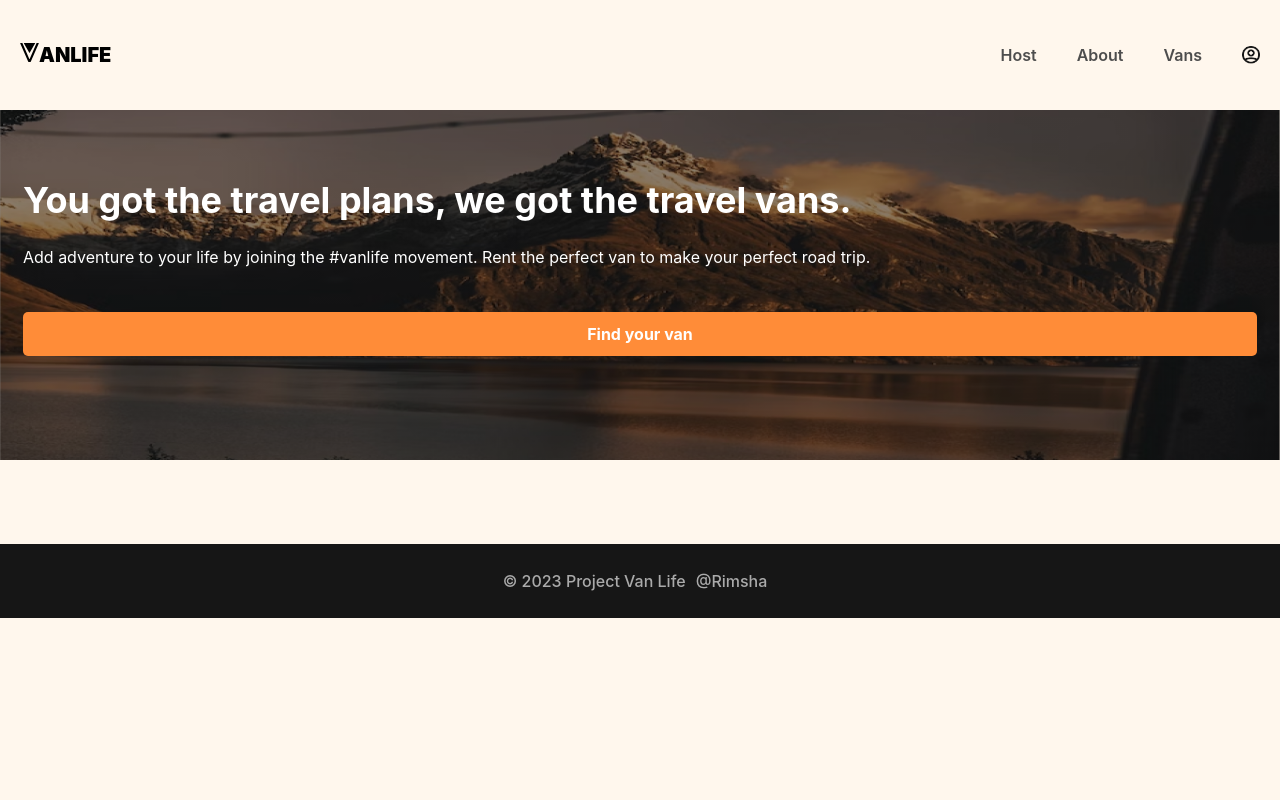
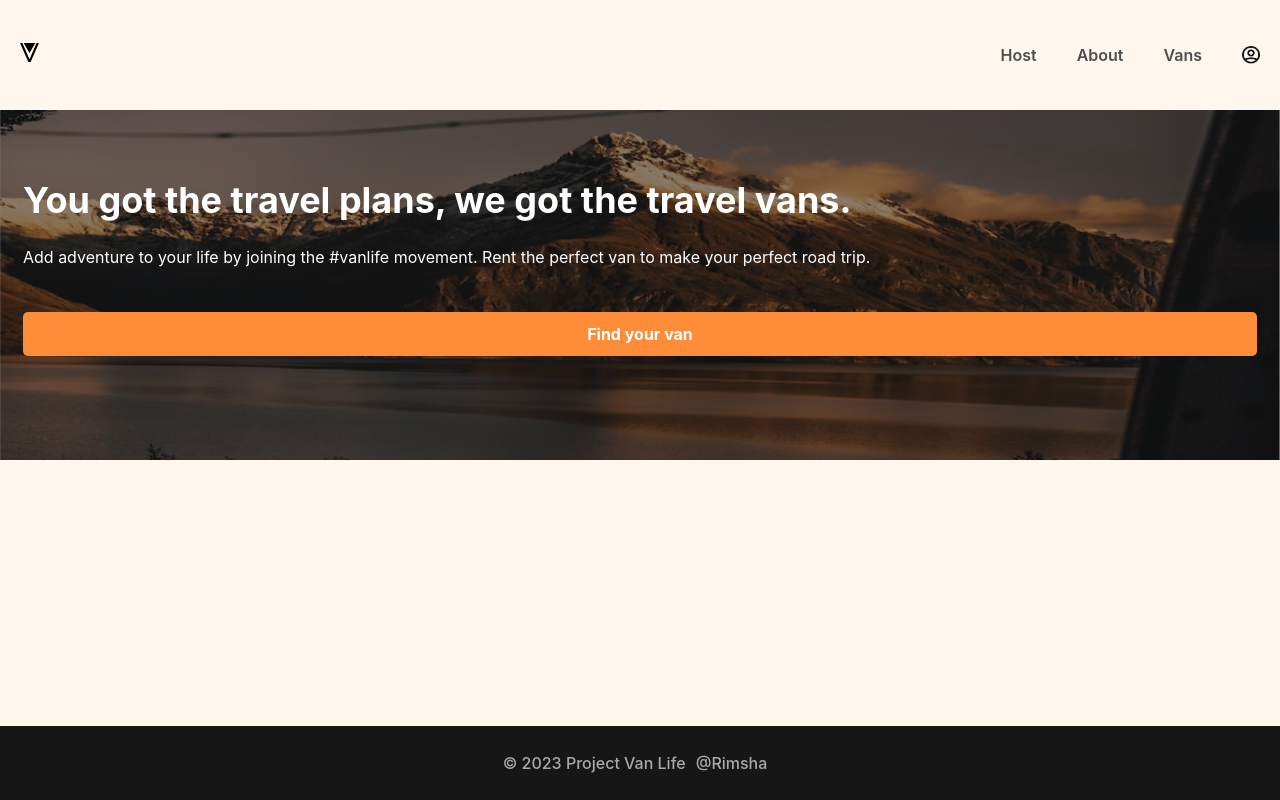
Before and after one commit to rimshub/project-van-life, a React (Create React App) app: page / in a window 1280 px wide. Built offline with nearby package versions, Linux system fonts and the light colour scheme; what miragejs would draw is missing.

Commit message:
Footer issue fixed

```diff
--- a/src/components/Footer.jsx
+++ b/src/components/Footer.jsx
@@ -7,6 +7,7 @@ export default function Footer() {
                 padding: "10px",
             }
 
-        } href="https://rimshadev-portfolio.vercel.app/"> @Rimsha</a></footer>
+        } href="https://rimshadev-portfolio.vercel.app/"> @Rimsha</a>
+        </footer>
     )
 }
--- a/src/components/HeaderLayout.jsx
+++ b/src/components/HeaderLayout.jsx
@@ -4,12 +4,12 @@ import Footer from './Footer'
 import Navbar from './navbar'
 export default function HeaderLayout() {
   return (
-    <>
+    <div className='header-layout-container'>
         <Navbar />
         <main>
             <Outlet />
         </main>
         <Footer />
-    </>
+    </div>
   )
 }
--- a/src/components/navbar.jsx
+++ b/src/components/navbar.jsx
@@ -6,7 +6,7 @@ import avatar from '../images/avatar-icon.png'
 export default function navbar() {
   return (
     <header id='navbar'>
-        <Link className="site-logo" to="/"><SiRevanced size={19}/>anLife</Link>
+        <Link className="site-logo" to="/"><SiRevanced size={19}/></Link>
         <nav>
           <NavLink to="/host" className={({isActive}) => isActive ? "active-link" : null}>
             Host
--- a/src/index.css
+++ b/src/index.css
@@ -77,8 +77,15 @@ nav {
   display: flex;
 }
 
+.header-layout-container {
+  display: flex;
+  flex-direction: column;
+  min-height: 100vh
+}
+
 main {
   margin-bottom: 84px;
+  flex: 1;
 }
 
 footer {
```
